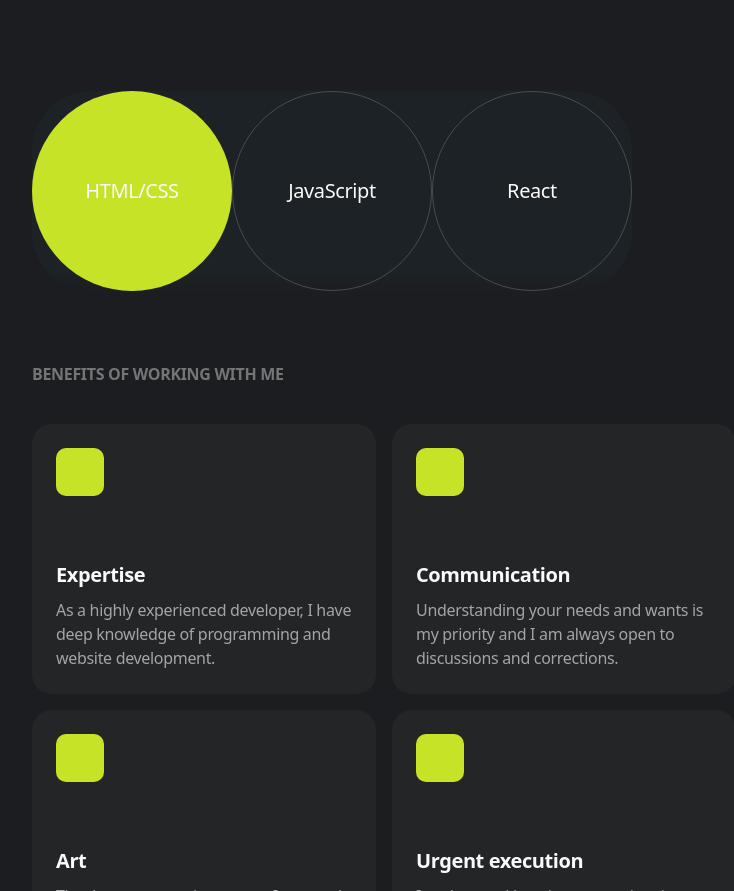
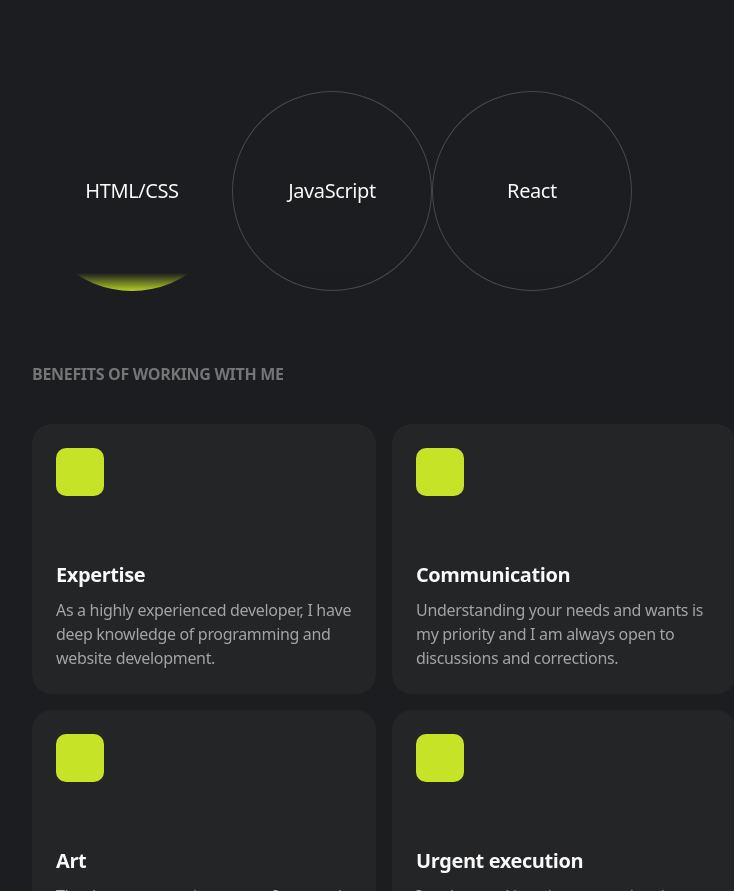
Before and after one commit to Exxin/Portfolio, a website built with Vite: page src/index.html in a window 1280 px wide. Shown: the part 3162-4053 px from the top of the page, without its empty margins (256-990 px from the left). Built offline with nearby package versions, Linux system fonts and the light colour scheme; no server answers; files whose address does not match are found by name; what accordion-js would draw is missing.

Commit message:
Update about-me.css

```diff
--- a/src/css/about-me.css
+++ b/src/css/about-me.css
@@ -243,7 +243,6 @@ main {
   margin-top: 32px;
   overflow: hidden;
   border-radius: 60px;
-  background: linear-gradient(180deg, #1c2225 91%, transparent 101%);
 }
 
 .technologies-item {
@@ -260,6 +259,7 @@ main {
   justify-content: center !important;
   align-items: center !important;
   transition: all 400ms cubic-bezier(0.4, 0, 0.2, 1);
+  background: linear-gradient(180deg, #1c1d20 91%, transparent 101%);
 }
 .swipe {
   display: flex;
```
